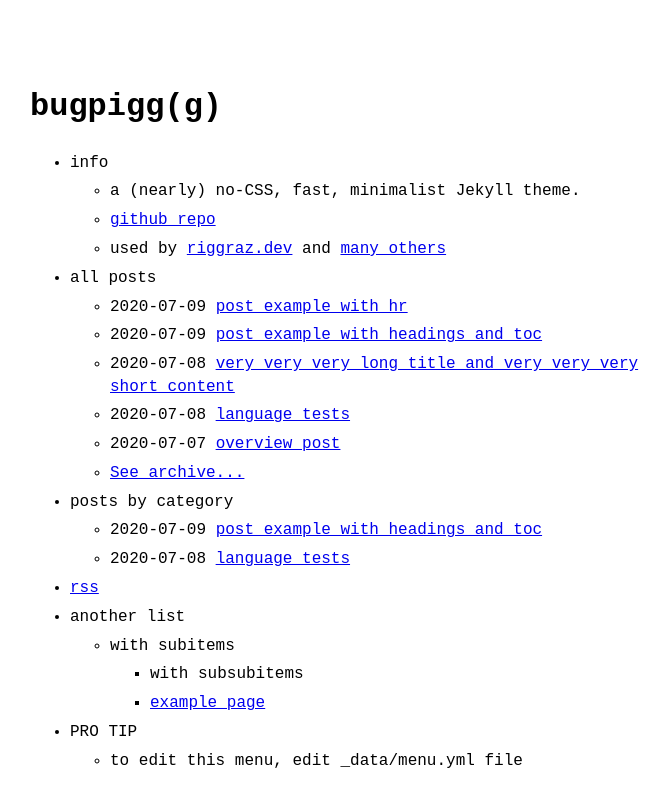
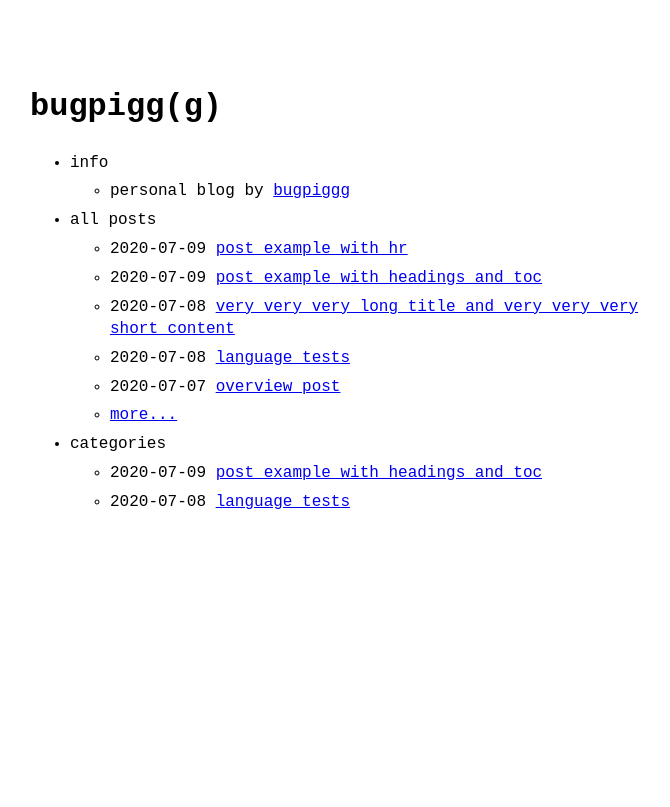
Before and after one commit to riggraz/no-style-please, a Jekyll site: the page built from index.md, in a window 1280 px wide. Shown: the top 807 px of the page, without its empty margins (290-960 px from the left). Built offline with Jekyll 4.4.1, drawn with Linux system fonts in a browser that asks for light colours.

Commit message:
불필요한 파일들 제거

```diff
--- a/_config.yml
+++ b/_config.yml
@@ -4,7 +4,7 @@ email: bugpigg@gmail.com # email of site's author
 url: https://bugpigg.com # root address of the site
 baseurl: "" # subpath of the site, e.g. "/blog" (leave it blank "" if you're site shouldn't use a subpath)
 description: > # description of the site (multiple lines allowed)
-  A (nearly) no-CSS, fast, minimalist Jekyll theme.
+  personal blog by bugpigg(g).
 
 permalink: /:slug.html
 
@@ -14,10 +14,9 @@ favicon: "logo.png" # name+extension of favicon (which must be put on the root f
 remote_theme: riggraz/no-style-please # if you are using GitHub Pages, change it to remote_theme: riggraz/no-style-please
 
 theme_config:
-  appearance: "auto" # can be "light", "dark" or "auto"
+  appearance: "light" # can be "light", "dark" or "auto"
   back_home_text: ".." # customize text for homepage link in post layout
   date_format: "%Y-%m-%d" # customize how date is formatted
-  show_description: false # show blog description in home page
 
 sass:
   style: :compressed
--- a/_data/menu.yml
+++ b/_data/menu.yml
@@ -1,38 +1,30 @@
-# For documentation on this file, see:
-# https://github.com/riggraz/no-style-please#customize-the-menu
-
+# entries 사용법
+# - title: ***
+#   url: ***
+#   post_list:
+#     category: ***
+#     limit: ***
+#     show_more: ***
+#     show_more_text: ***
+#     show_more_url: ***
+#   entries:
+#     - title: ***
+#       url: ***
 entries:
   - title: info
     entries:
-      - title: a (nearly) no-CSS, fast, minimalist Jekyll theme.
-      - title: github repo
-        url: https://github.com/riggraz/no-style-please
-      - title: "used by <a href='https://riggraz.dev'>riggraz.dev</a> and <a href='https://github.com/riggraz/no-style-please/network/dependents'>many others</a>"
+      - title: "personal blog by <a href='https://github.com/bugpiggg'>bugpiggg</a>"
 
   - title: all posts
     post_list:
       limit: 5
       show_more: true
-      show_more_text: See archive...
+      show_more_text: more...
       show_more_url: archive.html
 
-  - title: posts by category
+  - title: categories
     post_list:
       category: example2
       show_more: true
-      show_more_text: See more posts...
+      show_more_text: more...
       show_more_url: example2-archive.html
-
-  - title: rss
-    url: feed.xml
-
-  - title: another list
-    entries:
-      - title: with subitems
-        entries:
-          - title: with subsubitems
-          - title: example page
-            url: about
-  - title: PRO TIP
-    entries:
-      - title: to edit this menu, edit _data/menu.yml file
--- a/_layouts/home.html
+++ b/_layouts/home.html
@@ -3,9 +3,6 @@ layout: default
 ---
 <header>
   <h1>{{ site.title }}</h1>
-  {%-if site.theme_config.show_description-%}
-    <p>{{ site.description }}</p>
-  {%-endif-%}
 </header>
 
 {%-include menu_item.html collection=site.data.menu.entries-%}
```
Also changed, not shown: _layouts/page.html (deleted, +0 -9 lines), about.md (deleted, +0 -8 lines).
